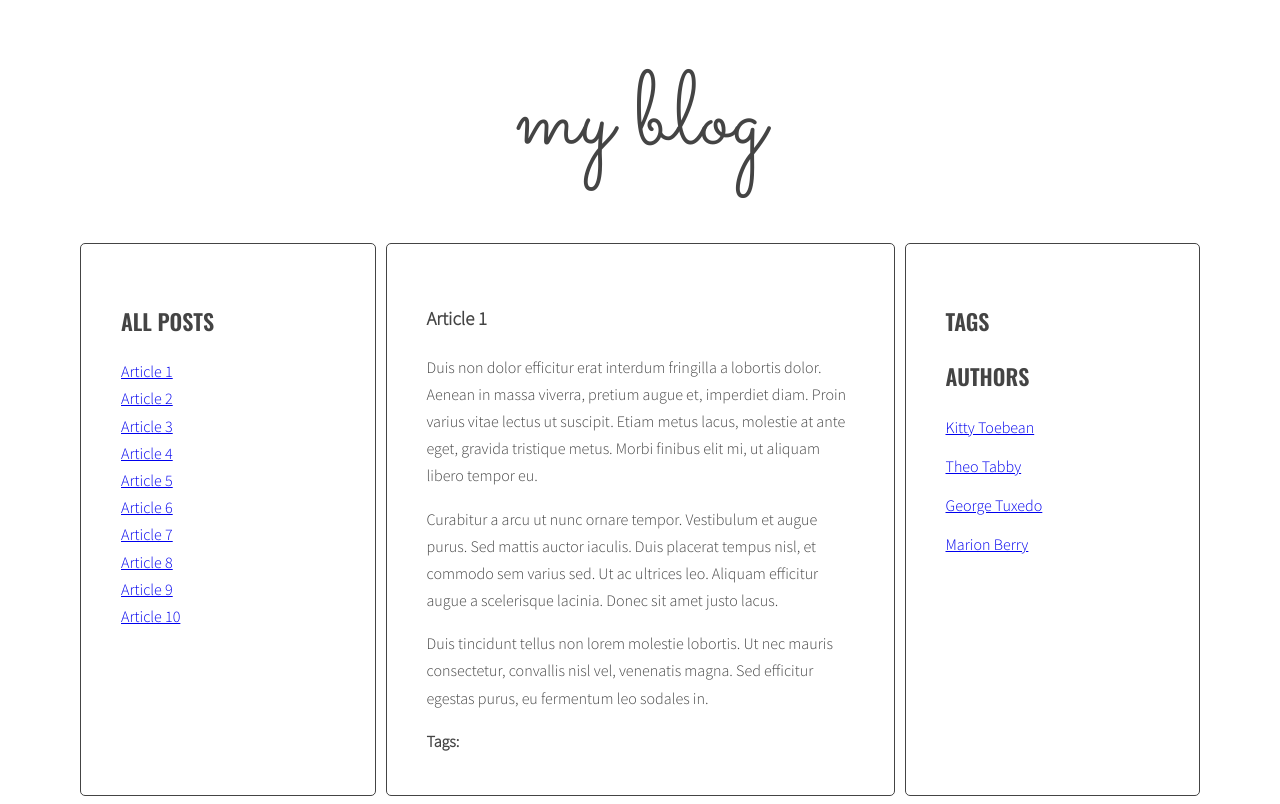
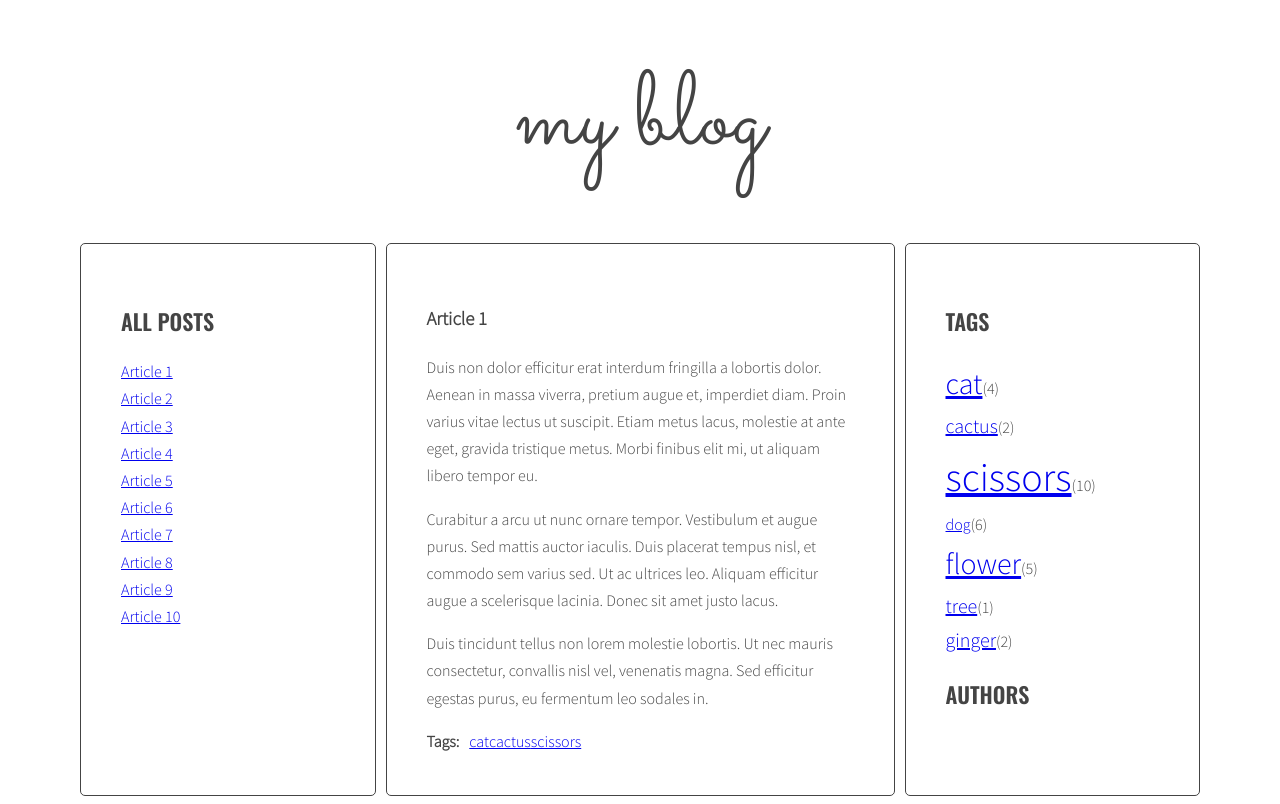
Before and after one commit to Debora11/javascript-blog, a website: page index.html in a window 1280 px wide. Drawn offline with nearby package versions, Linux system fonts and the light colour scheme.

Commit message:
Add changes

```diff
--- a/index.html
+++ b/index.html
@@ -197,26 +197,10 @@
         </ul>
         <h2 class="section-title">Authors</h2>
         <ul class="list authors">
-          <li>
-            <a href="#">
-              <span class="author-name">Kitty Toebean</span>
-            </a>
-          </li>
-          <li>
-            <a href="#">
-              <span class="author-name">Theo Tabby</span>
-            </a>
-          </li>
-          <li>
-            <a href="#">
-              <span class="author-name">George Tuxedo</span>
-            </a>
-          </li>
-          <li>
-            <a href="#">
-              <span class="author-name">Marion Berry</span>
-            </a>
-          </li>
+          <li><a href="#"></a> <span></span></li>
+          <li><a href="#"></a> <span></span></li>
+          <li><a href="#"></a> <span></span></li>
+          <li><a href="#"></a> <span></span></li>
         </ul>
       </aside>
     </main>
--- a/js/script.js
+++ b/js/script.js
@@ -5,12 +5,12 @@ const optArticleSelector = '.post',
         optTitleSelector = '.post-title',
         optTitleListSelector = '.titles',
         optArticleTagsSelector = '.post-tags .list',
-        optArticleAuthorSelector = '.post-author',
+        optArticleAuthorSelector = '.post-author .list',
         optArticleTagsLinkSelector = '.post-tags .list a',
         optTagsListSelector = '.tags.list',
         optCloudClassCount = '5',
         optCloudClassPrefix = 'tag-size-',
-        optAuthorsListSelector = '.authors.list';
+        optArticleAuthorsLinkSelector = '.post-authors .list a';
 
 const titleClickHandler = function(event) {
     event.preventDefault();
@@ -306,11 +306,11 @@ function generateAuthors(){
 
       html = html + linkHTML;
 
-      if(!allAuthors.hasOwnProperty(author)){
+      if(!allAuthors[articleAuthors]){
         /* [NEW] add generated code to allTags object */
-        allAuthors[author]=1;
+        allAuthors[articleAuthors]=1;
           } else {
-            allAuthors[author]++;
+            allAuthors[articleAuthors]++;
           }
 
     /* insert HTML of all the links into the authors wrapper */
@@ -320,7 +320,7 @@ function generateAuthors(){
   /* END LOOP: for every article: DONE */
 
   /* [NEW] find list of tags in right column */
-  const authorsList = document.querySelector('.authors');
+  const authorsListRight = document.querySelector(optAuthorsListSelector);
 
   const authorsParams= calculateTagsParams(allAuthors);
   console.log('authorsParams', authorsParams)
@@ -329,10 +329,11 @@ function generateAuthors(){
    let allAuthorsHTML = '';
 
   /* [NEW] generate code of a link and add it to allTagsHTML: */
+  debugger;
   allAuthorsHTML+= '<li><a class=" '+ optCloudClassPrefix + calculateAuthorClass(allAuthors[author], authorsParams)+ ' "href="#author-' + author + '">' + author + '</a>' + '('+ allAuthors[author]+')</li>';
 
 
-    authorList.innerHTML = allAuthors;
+    authorListRight.innerHTML = allAuthors;
   console.log (allAuthors);
   }
 }
@@ -386,9 +387,9 @@ function authorClickHandler(event){
 
 function  addClickListenersToAuthors () {
   /* find all links to tags */
-   //const authorsList = article.querySelectorAll(optArticleAuthorSelector);
+   const authorsList = article.querySelectorAll(optArticleAuthorsLinkSelector);
 
-   const links = document.querySelectorAll('a[href^="#author-"]');
+   //const links = document.querySelectorAll('a[href^="#author-"]');
 
   /* START LOOP: for each link */
   for (let link of links){
```
